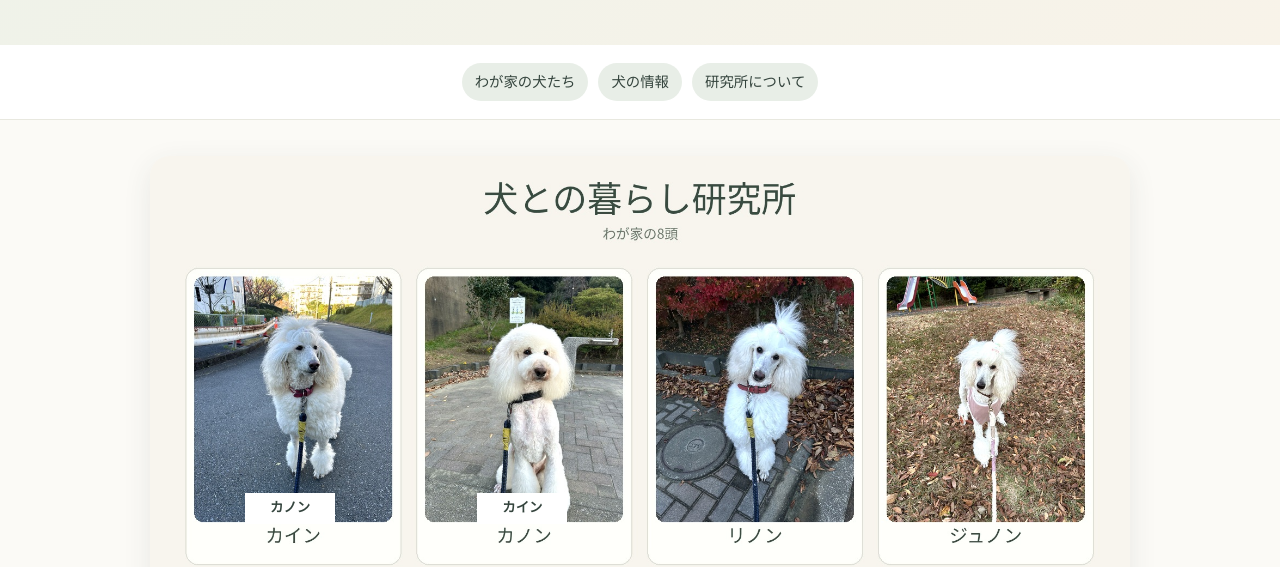
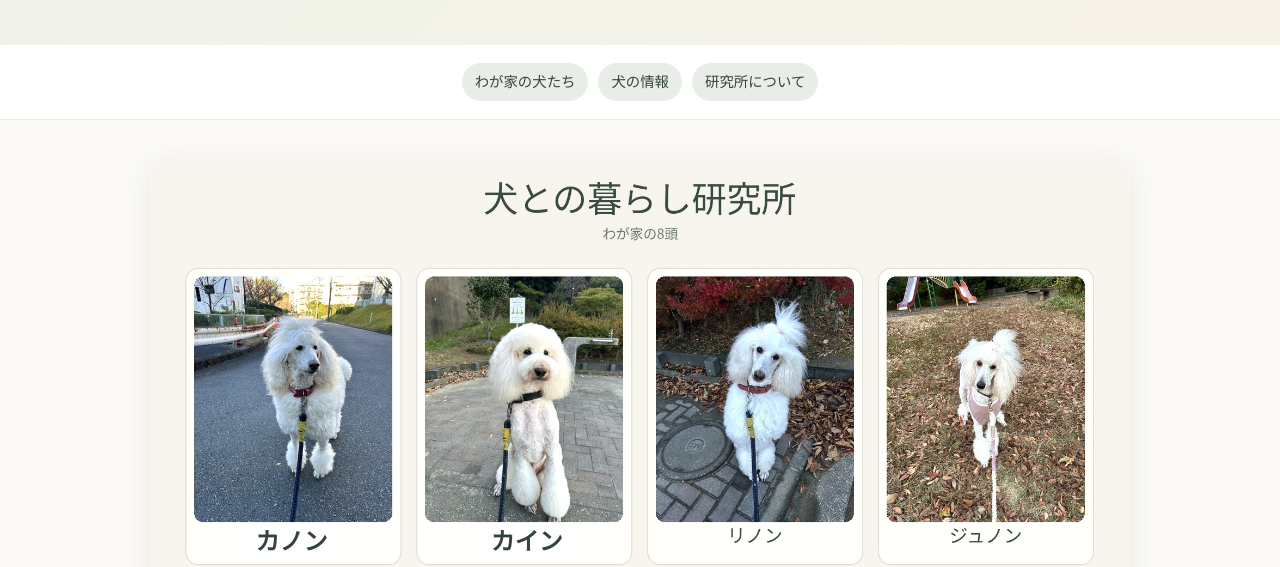
Before and after one commit to K-N-Arcana/inu-no-kurashi-lab, a plain HTML site: page index.html in a window 1280 px wide. Shown: the part 251-818 px from the top of the page. Drawn offline with Linux system fonts and the light colour scheme.

Commit message:
Correct Kanon and Kain name labels on family photo

```diff
--- a/index.html
+++ b/index.html
@@ -17,8 +17,8 @@
     main{max-width:1080px;margin:0 auto;padding:36px 20px 70px}
     .family-photo{position:relative;margin:0 auto 48px;max-width:980px}
     .family-photo img{display:block;width:100%;height:auto;border-radius:20px;box-shadow:0 8px 28px #34443d18}
-    .photo-name{position:absolute;top:44.1%;height:4.1%;width:9.2%;display:grid;place-items:center;background:#fff;color:var(--ink);font-weight:700;font-size:clamp(10px,1.05vw,16px);line-height:1;pointer-events:none}
-    .photo-name.left{left:9.7%}.photo-name.right{left:33.4%}
+    .photo-name{position:absolute;top:48.2%;height:4.4%;width:10.5%;display:grid;place-items:center;background:#fff;color:var(--ink);font-weight:600;font-size:clamp(16px,2vw,24px);line-height:1;pointer-events:none}
+    .photo-name.left{left:9.2%}.photo-name.right{left:33.2%}
     section{margin:0 0 54px} h2{font-size:1.55rem;font-weight:600;margin:0 0 8px}
     .lead{color:var(--muted);margin:0 0 22px}
     .grid{display:grid;grid-template-columns:repeat(auto-fit,minmax(220px,1fr));gap:16px}
```
